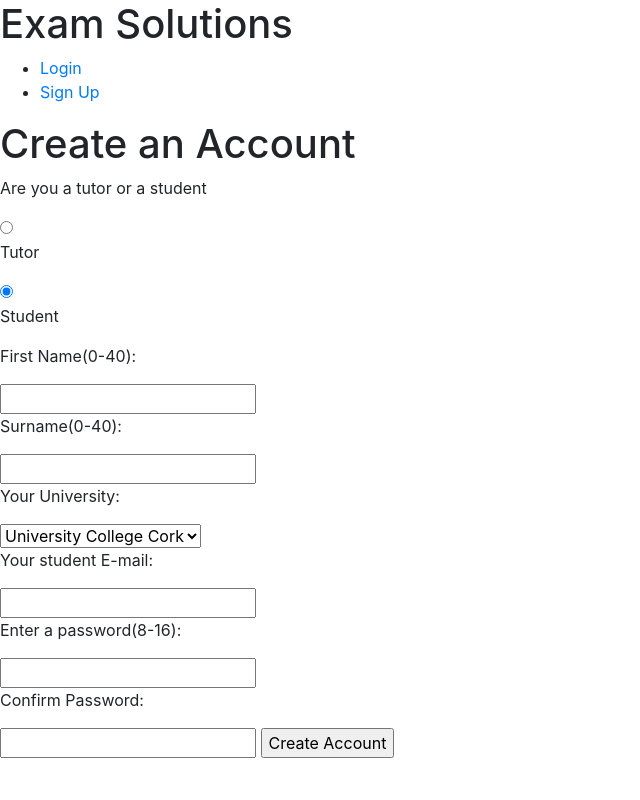
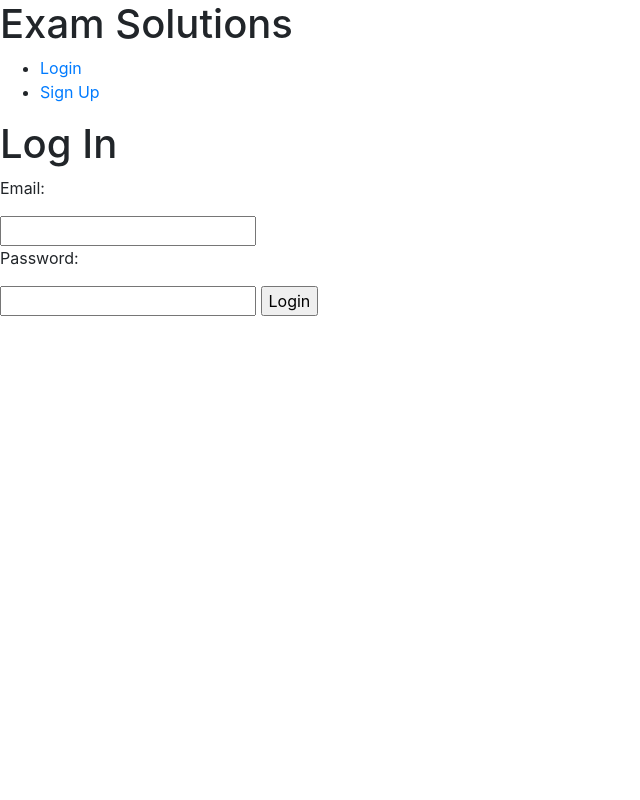
Before and after one commit to awcflavin/Group-Software-Project, a PHP site: page / in a window 1280 px wide. Shown: the whole page, without its empty margins (0-640 px from the left). Run offline with PHP 8.4, Linux system fonts and the light colour scheme.

Commit message:
working signup and login

```diff
--- a/index.html
+++ b/index.html
@@ -1,6 +1,6 @@
 <!DOCTYPE html>
 <head>
-    <title>Create An Account</title>
+    <title>Login</title>
     <meta charset="utf-8">
     <meta name="viewport" content="width=device-width">
     <link rel="stylesheet" href="https://maxcdn.bootstrapcdn.com/bootstrap/4.4.1/css/bootstrap.min.css">
@@ -17,26 +17,13 @@
     </ul>
 </header>
 <main>
-    <h1>Create an Account</h1>
-    <form action="signup.php" method="post">
-        <p>Are you a tutor or a student</p>
-        <input type="radio" name="accType" value="tutor"><p>Tutor</p>
-        <input type="radio" name="accType" value="student" checked="checked"><p>Student</p>
-        <p>First Name(0-40): </p>
-        <input type="text" name="fname">
-        <p>Surname(0-40): </p>
-        <input type="text" name="lname">
-        <p>Your University: </p>
-        <select name="uni">
-            <option value="University College Cork">University College Cork</option>
-        </select>
-        <p>Your student E-mail: </p>
-        <input type="text" name="email">
-        <p>Enter a password(8-16): </p>
-        <input type="password" name="pword">
-        <p>Confirm Password: </p>
-        <input type="password" name="pword1">
-        <input type="submit" value="Create Account">
-    </form>
+        <h1>Log In</h1>
+        <form action="signin.php" method="post">
+            <p>Email: </p>
+            <input type="text" name="email">
+            <p>Password: </p>
+            <input type="password" name="pword">
+            <input type="submit" value="Login">
+        </form>
 </main>
 </body>
--- a/signup.html
+++ b/signup.html
@@ -22,8 +22,10 @@
         <p>Are you a tutor or a student</p>
         <input type="radio" name="accType" value="tutor"><p>Tutor</p>
         <input type="radio" name="accType" value="student" checked="checked"><p>Student</p>
-        <p>Username(0-16): </p>
-        <input type="text" name="uname">
+        <p>First Name(0-40): </p>
+        <input type="text" name="fname">
+        <p>Surname(0-40): </p>
+        <input type="text" name="lname">
         <p>Your University: </p>
         <select name="uni">
             <option value="University College Cork">University College Cork</option>
```
Also changed, not shown: signin.php (+20 -18 lines).
